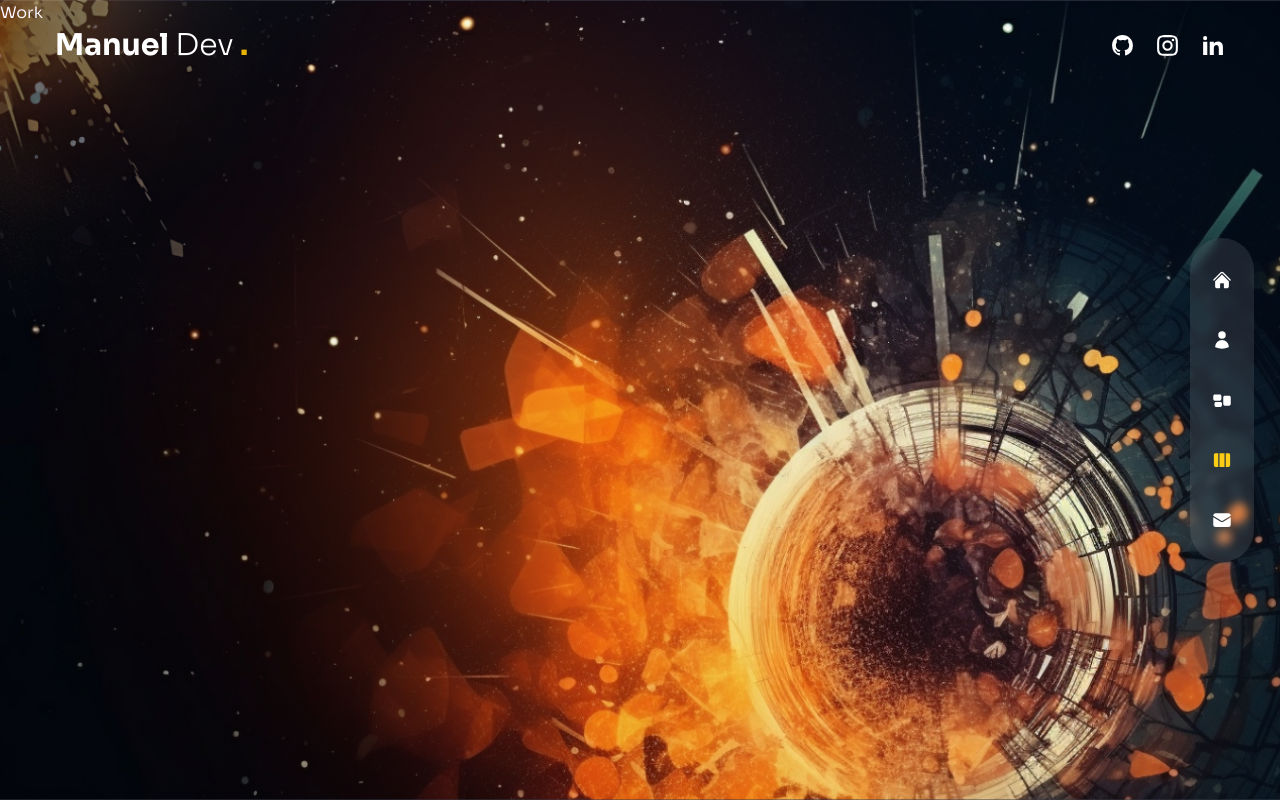
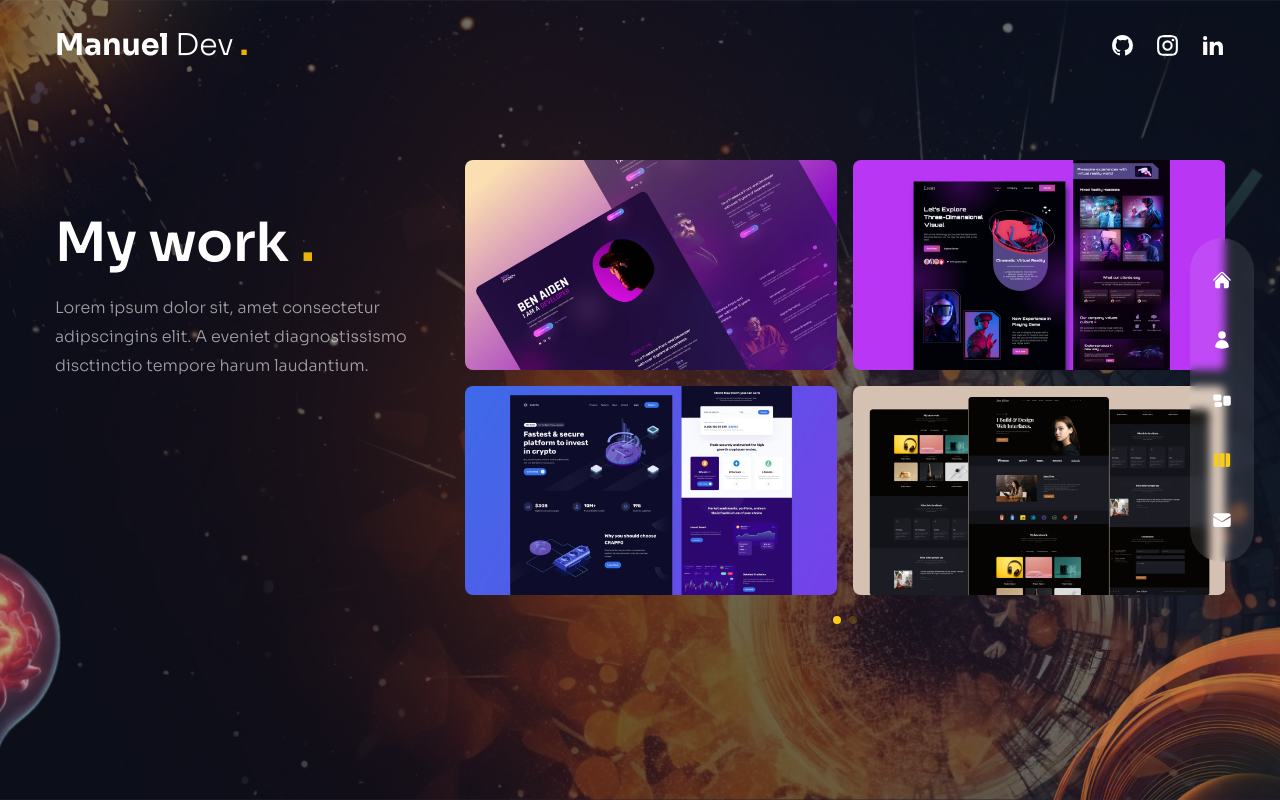
Before and after one commit to ManuelDevWeb/Web_ManuelDevWeb, a Next.js app: page /work in a window 1280 px wide. Built offline with nearby package versions, Linux system fonts and the light colour scheme.

Commit message:
Feature: add work page

```diff
--- a/components/WorkSlider.js
+++ b/components/WorkSlider.js
@@ -1,43 +1,55 @@
+import Image from "next/image";
+
+// Swiper
+import { Swiper, SwiperSlide } from "swiper/react";
+import { Pagination } from "swiper";
+
+// Icons
+import { BsArrowRight } from "react-icons/bs";
+
+import "swiper/css";
+import "swiper/css/pagination";
+
 // data
 const workSlides = {
   slides: [
     {
       images: [
         {
-          title: 'title',
-          path: '/thumb1.jpg',
+          title: "title",
+          path: "/thumb1.jpg",
         },
         {
-          title: 'title',
-          path: '/thumb2.jpg',
+          title: "title",
+          path: "/thumb2.jpg",
         },
         {
-          title: 'title',
-          path: '/thumb3.jpg',
+          title: "title",
+          path: "/thumb3.jpg",
         },
         {
-          title: 'title',
-          path: '/thumb4.jpg',
+          title: "title",
+          path: "/thumb4.jpg",
         },
       ],
     },
     {
       images: [
         {
-          title: 'title',
-          path: '/thumb4.jpg',
+          title: "title",
+          path: "/thumb4.jpg",
         },
         {
-          title: 'title',
-          path: '/thumb1.jpg',
+          title: "title",
+          path: "/thumb1.jpg",
         },
         {
-          title: 'title',
-          path: '/thumb2.jpg',
+          title: "title",
+          path: "/thumb2.jpg",
         },
         {
-          title: 'title',
-          path: '/thumb3.jpg',
+          title: "title",
+          path: "/thumb3.jpg",
         },
       ],
     },
@@ -45,7 +57,56 @@
 };
 
 const WorkSlider = () => {
-  return <div>Work Slider</div>;
+  return (
+    <Swiper
+      spaceBetween={10}
+      pagination={{
+        clickable: true,
+      }}
+      modules={[Pagination]}
+      className=" h-[280px] sm:h-[480px]"
+    >
+      {workSlides.slides.map((work, index) => (
+        <SwiperSlide key={index}>
+          <div className="grid grid-cols-2 grid-rows-2 gap-4 cursor-pointer">
+            {work.images.map((image, index) => (
+              <div
+                className="relative rounded-lg overflow-hidden flex items-center justify-center group"
+                key={index}
+              >
+                <div className="flex items-center justify-center relative overflow-hidden group">
+                  {/* Image */}
+                  <Image
+                    src={image.path}
+                    alt={image.title}
+                    width={500}
+                    height={300}
+                  />
+                  {/* Overlay */}
+                  <div className="absolute inset-0 bg-black/70 opacity-0 group-hover:opacity-80 transition-all duration-700">
+                    {" "}
+                  </div>
+                  {/* Title */}
+                  <div className="absolute bottom-0 translate-y-full group-hover:-translate-y-10 group-hover:xl:-translate-y-20 transition-all duration-300">
+                    <div className="flex items-center gap-x-2 text-[13px] tracking-[0.2em]">
+                      <div className="delay-100">LIVE</div>
+                      <div className="translate-y-[500%] group-hover:translate-y-0 transition-all duration-300 delay-500">
+                        PROJECT
+                      </div>
+                      {/* Icon */}
+                      <div>
+                        <BsArrowRight className="text-xl translate-y-[500%] group-hover:translate-y-0 transition-all duration-300 delay-200" />
+                      </div>
+                    </div>
+                  </div>
+                </div>
+              </div>
+            ))}
+          </div>
+        </SwiperSlide>
+      ))}
+    </Swiper>
+  );
 };
 
 export default WorkSlider;
--- a/pages/work/index.js
+++ b/pages/work/index.js
@@ -1,5 +1,57 @@
+// Components
+import WorkSlider from "../../components/WorkSlider";
+import Bulb from "../../components/Bulb";
+import Circles from "../../components/Circles";
+
+// Motion
+import { motion } from "framer-motion";
+
+// Variants
+import { fadeIn } from "../../variants";
+
 const Work = () => {
-  return <div>Work</div>;
+  return (
+    <div className="bg-primary/80 xl:bg-primary/60 h-full py-36 flex items-center">
+      <Circles />
+      <div className="container mx-auto">
+        <div className="flex flex-col xl:flex-row gap-x-8">
+          {/* Text */}
+          <div className="text-center flex flex-col xl:w-[30vw] lg:text-left mv-4 xl:mb-0">
+            <motion.h2
+              variants={fadeIn("up", 0.2)}
+              initial="hidden"
+              animate="show"
+              exit="hidden"
+              className="h2 xl:mt-12"
+            >
+              My work <span className="text-yellow-500/100">.</span>{" "}
+            </motion.h2>
+            <motion.p
+              variants={fadeIn("up", 0.4)}
+              initial="hidden"
+              animate="show"
+              exit="hidden"
+              className="mb-4 max-w-[400px] mx-auto lg:mx-0"
+            >
+              Lorem ipsum dolor sit, amet consectetur adipscingins elit. A
+              eveniet diagnostissismo disctinctio tempore harum laudantium.
+            </motion.p>
+          </div>
+          {/* Slider */}
+          <motion.div
+            variants={fadeIn("down", 0.6)}
+            initial="hidden"
+            animate="show"
+            exit="hidden"
+            className="w-full xl:max-w-[65%]"
+          >
+            <WorkSlider />
+          </motion.div>
+        </div>
+      </div>
+      <Bulb />
+    </div>
+  );
 };
 
 export default Work;
```
Also changed, not shown: variants.js (+4 -4 lines), Steps.txt.
